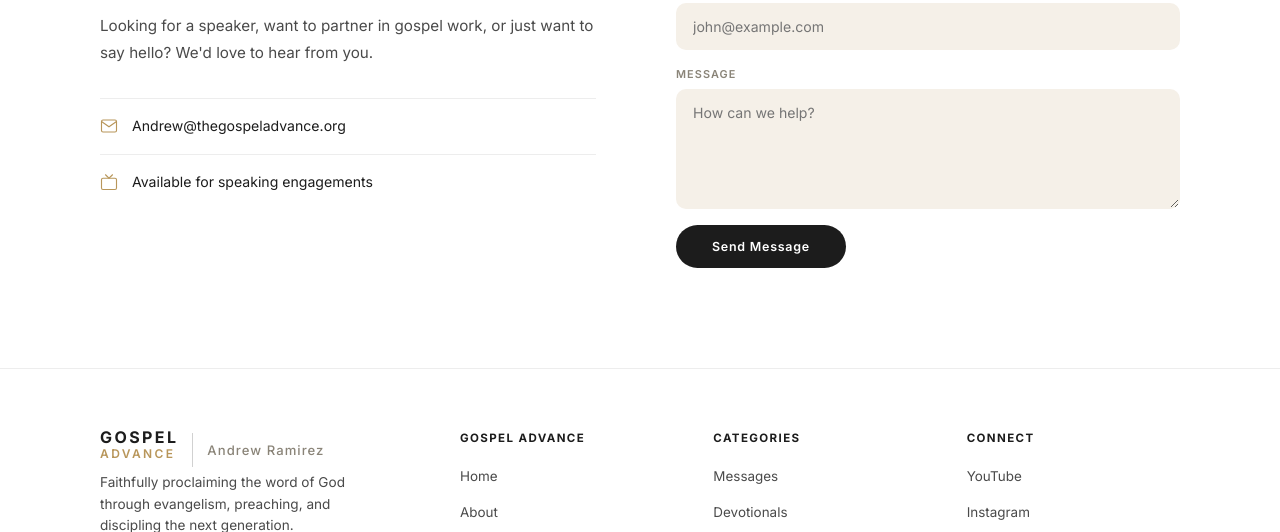
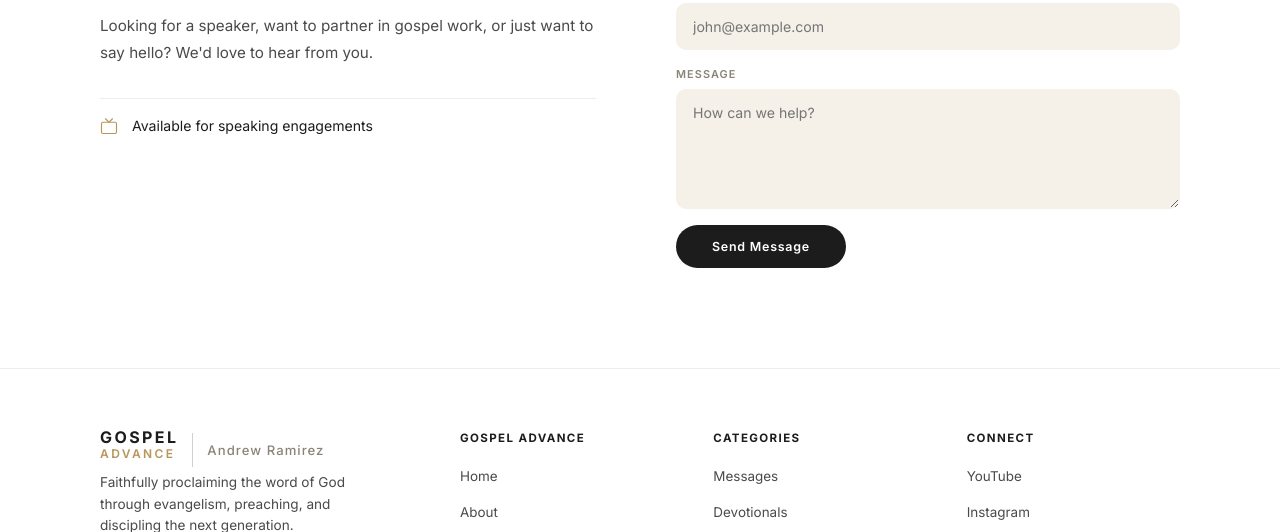
Before and after one commit to andrewramirezmbc-dot/Gospel-Advance, a plain HTML site: page index.html in a window 1280 px wide. Shown: the part 5065-5597 px from the top of the page. Drawn offline with nearby package versions, Linux system fonts and the light colour scheme; a web font is replaced by a local one.

Commit message:
Add files via upload

```diff
--- a/index.html
+++ b/index.html
@@ -595,16 +595,12 @@ a:focus-visible,button:focus-visible,input:focus-visible,textarea:focus-visible{
         <p class="reveal d2">Looking for a speaker, want to partner in gospel work, or just want to say hello? We'd love to hear from you.</p>
         <div class="contact-info reveal d3">
           <div class="contact-row">
-            <svg viewBox="0 0 24 24"><path d="M4 4h16c1.1 0 2 .9 2 2v12c0 1.1-.9 2-2 2H4c-1.1 0-2-.9-2-2V6c0-1.1.9-2 2-2z"/><polyline points="22,6 12,13 2,6"/></svg>
-            <span>Andrew@thegospeladvance.org</span>
-          </div>
-          <div class="contact-row">
             <svg viewBox="0 0 24 24"><rect x="2" y="7" width="20" height="15" rx="2" ry="2"/><polyline points="17 2 12 7 7 2"/></svg>
             <span>Available for speaking engagements</span>
           </div>
         </div>
       </div>
-      <form class="contact-form reveal" id="contactForm" action="https://formspree.io/f/xyzgolda" method="POST">
+      <form class="contact-form reveal" id="contactForm" action="https://formspree.io/f/mvzbqgwq" method="POST">
         <input type="hidden" name="_subject" value="New message from Gospel Advance website">
         <input type="text" name="_gotcha" style="display:none">
         <div class="form-row">
```
